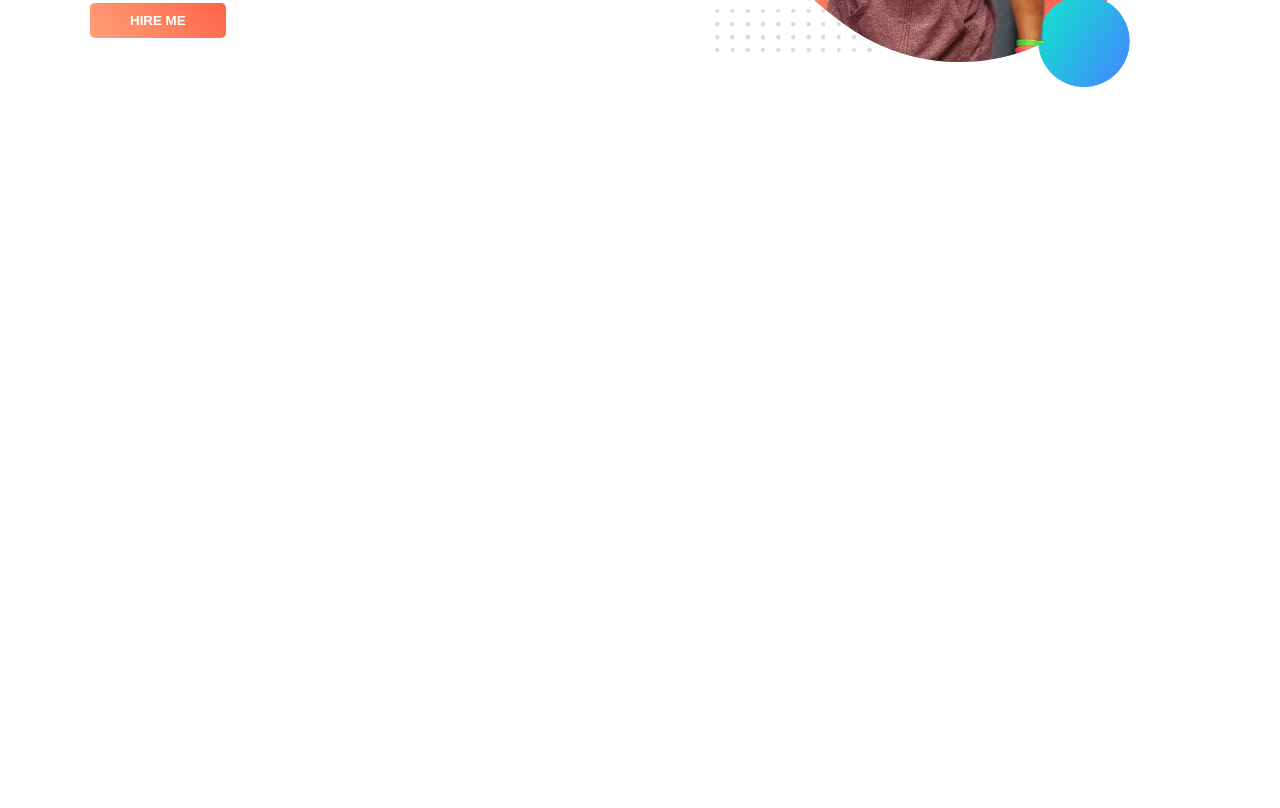
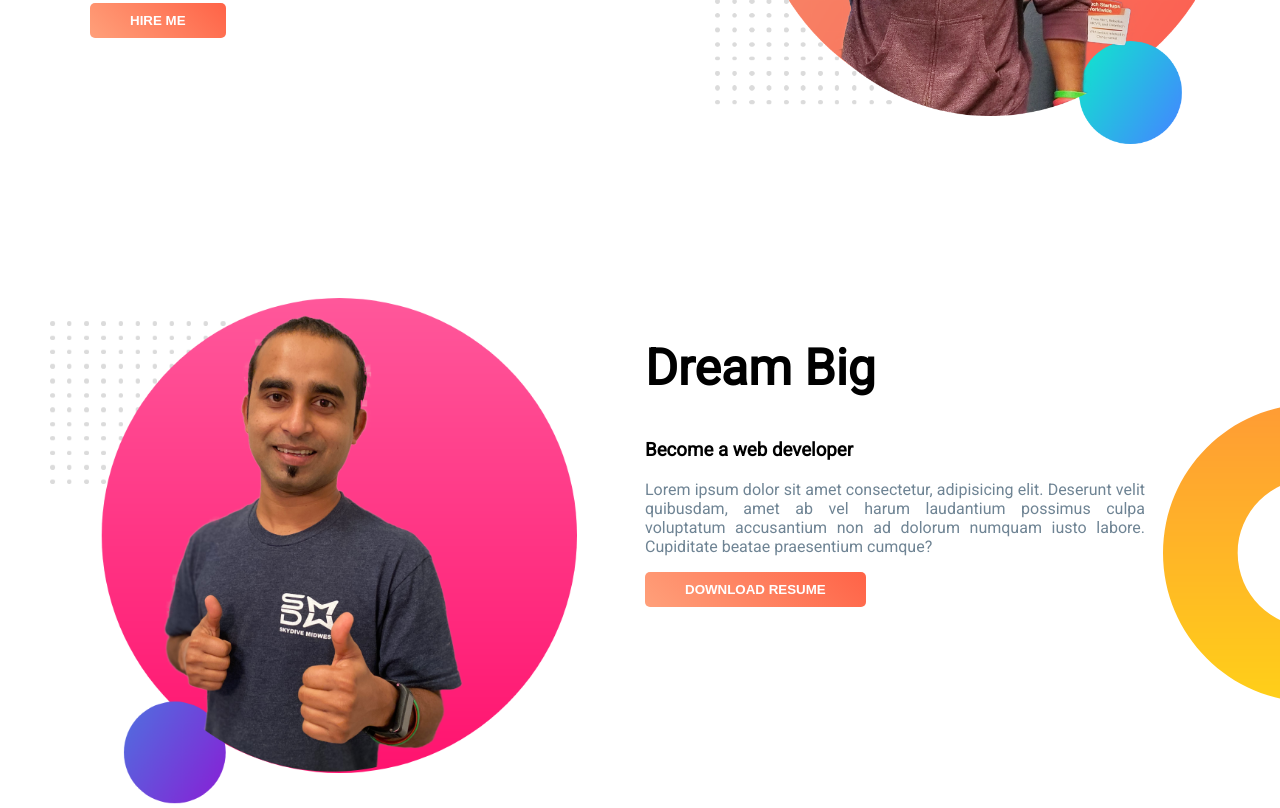
Before and after one commit to abdullahboshir/developer-portfolio, a plain HTML site: page index.html in a window 1280 px wide. Shown: the part 370-1178 px from the top of the page. Before the commit the page ends 800 px from the top, so only its background shows below. Drawn offline with Linux system fonts and the light colour scheme.

Commit message:
change-2

```diff
--- a/index.html
+++ b/index.html
@@ -26,6 +26,19 @@
     </div>
     </section>
 
+    <section id="section-2">
+        <div class=" left width">
+            <img src="images/jhankar2.png" alt="">
+        </div>
+        <div class = "right width">
+            <h1>Dream Big</h1>
+            <h3>Become a web developer</h3>
+            <p>Lorem ipsum dolor sit amet consectetur, adipisicing elit. Deserunt velit quibusdam, amet ab vel harum laudantium possimus culpa voluptatum accusantium non ad dolorum numquam iusto labore. Cupiditate beatae praesentium cumque?</p>
+            <button><a href="https://github.com/abdullahboshir" target="blank">DOWNLOAD RESUME</a></button>
+    </div>
+
+    </section>
+
 </div>
 </body>
 </html>
--- a/style.css
+++ b/style.css
@@ -4,14 +4,14 @@
     padding: 0;
      }
 
-   section{
+   #section-1 {
        display: flex;
        padding: 0 40px;
    }
    .width{
        width: 50%;
    }
-   .left{
+   #section-1 .left{
        padding-left: 50px;
    }
    button{
@@ -27,7 +27,7 @@
        color: white;
    }
    section img{
-       width: 80%;
+       width: 90%;
        margin-left: 50px;
 
    }
@@ -49,3 +49,26 @@
         width: 500px;
 
     }
+
+    #section-2{
+        background-image: url(images/dream-bg.png);
+        margin-top: 150px;
+        background-repeat: no-repeat;
+       background-position: right;
+        display: flex;
+
+    }
+
+
+
+    #section-2 img{
+        background-repeat: no-repeat;
+    }
+
+    #section-2 .right{
+         padding-right: 50px;
+    }
+
+    #section-2 .left{
+            padding-right: 60px;
+    }
```
